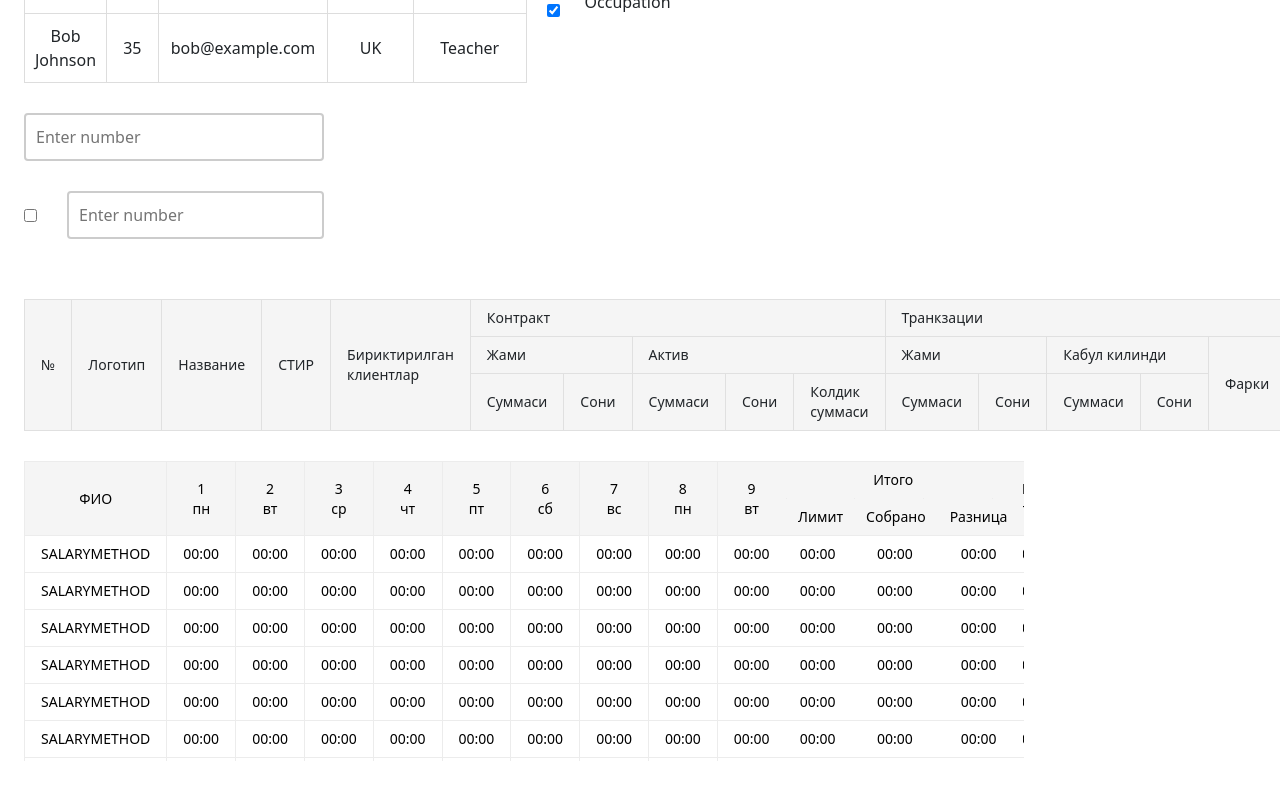
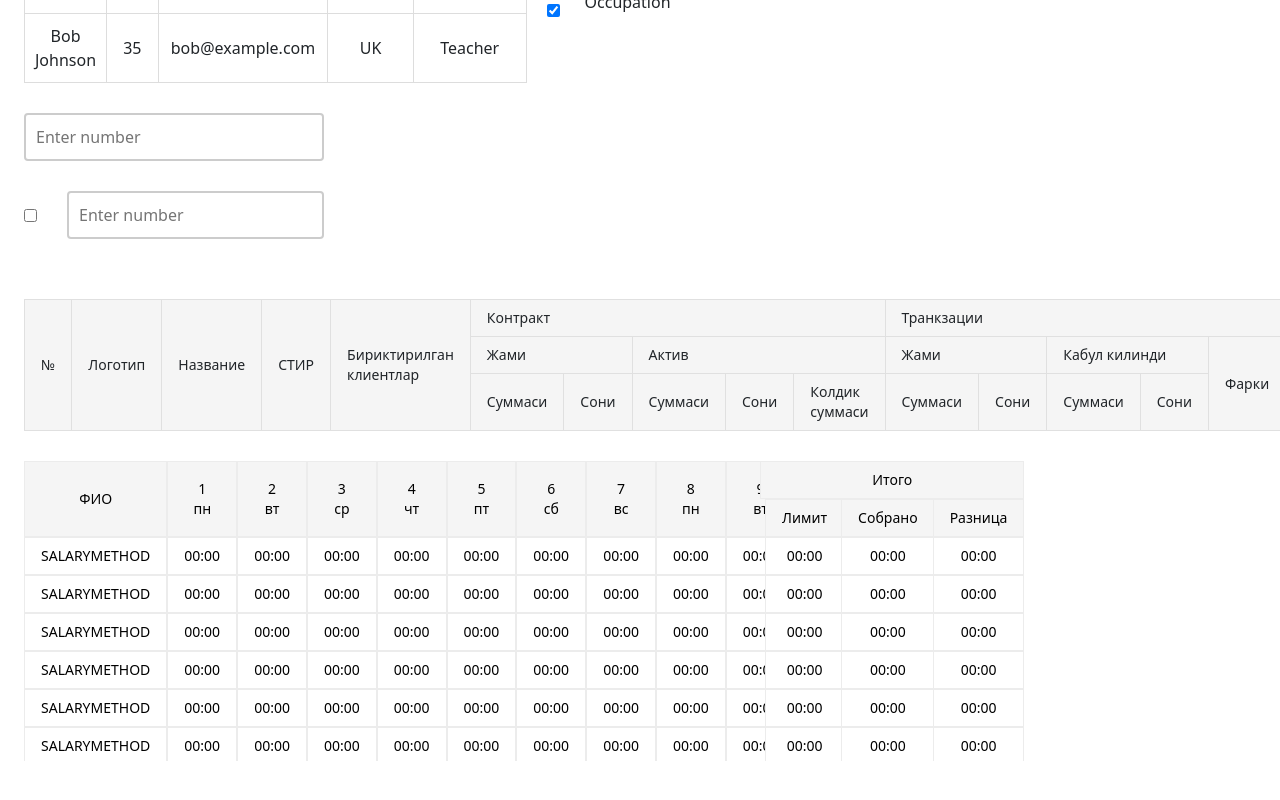
Before and after one commit to Azizbek7js/vue-app, a Vue app: page / in a window 1280 px wide. Shown: the part 272-1072 px from the top of the page. Built offline with nearby package versions, Linux system fonts and the light colour scheme; the HTML template or start-up script is replaced by a standard one.

Commit message:
fixed table

```diff
--- a/src/App.vue
+++ b/src/App.vue
@@ -73,10 +73,10 @@
       </table>
     </div>
     <div class="table-container-3">
-      <table class="position-sticky table-bordered">
-        <thead class="head-top">
-        <tr class="overall-row">
-          <th  rowspan="2" class="left">ФИО</th>
+      <table>
+        <thead :class="{'head-top': !modalOpen }">
+        <tr>
+          <th  rowspan="2" :class="{'left': !modalOpen }">ФИО</th>
           <th rowspan="3">
             <p class="mb-0 caption font-weight-bold">1</p>
             <p class="mb-0 caption">пн</p>
@@ -201,18 +201,18 @@
             <p class="mb-0 caption font-weight-bold">31</p>
             <p data-v-679060de="" class="mb-0 caption">пт</p>
           </th>
-          <th colspan="3" class="right">
+          <th colspan="3" :class="{'right': !modalOpen }" >
           Итого
         </th>
         </tr>
         <tr>
-          <th colspan="1" class="right" style="right: 164px; z-index: 9;">Лимит</th>
-          <th colspan="1" class="right " style="right: 82px; z-index: 9;">Собрано</th>
-          <th colspan="1" class="right" style="right: 0; z-index: 9;">Разница</th></tr>
+          <th colspan="1" :class="{'right': !modalOpen }" style="right: 180px; top: 0; z-index: 9;">Лимит</th>
+          <th colspan="1" :class="{'right': !modalOpen }"  style="right: 89px;top: 0; z-index: 9;">Собрано</th>
+          <th colspan="1" :class="{'right': !modalOpen }"  style="right: 0;top: 0; z-index: 9;">Разница</th></tr>
         </thead>
         <tbody>
         <tr class="overall-row">
-          <td class="left">SALARYMETHOD</td>
+          <td :class="{'left': !modalOpen }">SALARYMETHOD</td>
           <td>00:00</td>
           <td>00:00</td>
           <td>00:00</td>
@@ -244,12 +244,12 @@
           <td>00:00</td>
           <td>00:00</td>
           <td>00:00</td>
-          <td class="right" style="right:167px">00:00</td>
-          <td class="right" style="right:83px">00:00</td>
-          <td class="right" style="right:0">00:00</td>
+          <td :class="{'right': !modalOpen }" style="right:180px;top: 0;">00:00</td>
+          <td :class="{'right': !modalOpen }" style="right:89px ;top: 0;">00:00</td>
+          <td :class="{'right': !modalOpen }" style="right: 0;top: 0;">00:00</td>
         </tr>
         <tr class="overall-row">
-          <td class="left">SALARYMETHOD</td>
+          <td :class="{'left': !modalOpen }">SALARYMETHOD</td>
           <td>00:00</td>
           <td>00:00</td>
           <td>00:00</td>
@@ -281,12 +281,12 @@
           <td>00:00</td>
           <td>00:00</td>
           <td>00:00</td>
-          <td class="right" style="right:167px">00:00</td>
-          <td class="right" style="right:83px">00:00</td>
-          <td class="right" style="right:0">00:00</td>
+          <td :class="{'right': !modalOpen }" style="right:180px;top: 0;">00:00</td>
+          <td :class="{'right': !modalOpen }" style="right:89px ;top: 0;">00:00</td>
+          <td :class="{'right': !modalOpen }" style="right: 0;top: 0;">00:00</td>
         </tr>
         <tr class="overall-row">
-          <td class="left">SALARYMETHOD</td>
+          <td :class="{'left': !modalOpen }">SALARYMETHOD</td>
           <td>00:00</td>
           <td>00:00</td>
           <td>00:00</td>
@@ -318,12 +318,12 @@
           <td>00:00</td>
           <td>00:00</td>
           <td>00:00</td>
-          <td class="right" style="right:167px">00:00</td>
-          <td class="right" style="right:83px">00:00</td>
-          <td class="right" style="right:0">00:00</td>
+          <td :class="{'right': !modalOpen }" style="right:180px;top: 0;">00:00</td>
+          <td :class="{'right': !modalOpen }" style="right:89px ;top: 0;">00:00</td>
+          <td :class="{'right': !modalOpen }" style="right: 0;top: 0;">00:00</td>
         </tr>
         <tr class="overall-row">
-          <td class="left">SALARYMETHOD</td>
+          <td :class="{'left': !modalOpen }">SALARYMETHOD</td>
           <td>00:00</td>
           <td>00:00</td>
           <td>00:00</td>
@@ -355,12 +355,12 @@
           <td>00:00</td>
           <td>00:00</td>
           <td>00:00</td>
-          <td class="right" style="right:167px">00:00</td>
-          <td class="right" style="right:83px">00:00</td>
-          <td class="right" style="right:0">00:00</td>
+          <td :class="{'right': !modalOpen }" style="right:180px;top: 0;">00:00</td>
+          <td :class="{'right': !modalOpen }" style="right:89px ;top: 0;">00:00</td>
+          <td :class="{'right': !modalOpen }" style="right: 0;top: 0;">00:00</td>
         </tr>
         <tr class="overall-row">
-          <td class="left">SALARYMETHOD</td>
+          <td :class="{'left': !modalOpen }">SALARYMETHOD</td>
           <td>00:00</td>
           <td>00:00</td>
           <td>00:00</td>
@@ -392,12 +392,12 @@
           <td>00:00</td>
           <td>00:00</td>
           <td>00:00</td>
-          <td class="right" style="right:167px">00:00</td>
-          <td class="right" style="right:83px">00:00</td>
-          <td class="right" style="right:0">00:00</td>
+          <td :class="{'right': !modalOpen }" style="right:180px;top: 0;">00:00</td>
+          <td :class="{'right': !modalOpen }" style="right:89px ;top: 0;">00:00</td>
+          <td :class="{'right': !modalOpen }" style="right: 0;top: 0;">00:00</td>
         </tr>
         <tr class="overall-row">
-          <td class="left">SALARYMETHOD</td>
+          <td :class="{'left': !modalOpen }">SALARYMETHOD</td>
           <td>00:00</td>
           <td>00:00</td>
           <td>00:00</td>
@@ -429,12 +429,12 @@
           <td>00:00</td>
           <td>00:00</td>
           <td>00:00</td>
-          <td class="right" style="right:167px">00:00</td>
-          <td class="right" style="right:83px">00:00</td>
-          <td class="right" style="right:0">00:00</td>
+          <td :class="{'right': !modalOpen }" style="right:180px;top: 0;">00:00</td>
+          <td :class="{'right': !modalOpen }" style="right:89px ;top: 0;">00:00</td>
+          <td :class="{'right': !modalOpen }" style="right: 0;top: 0;">00:00</td>
         </tr>
         <tr class="overall-row">
-          <td class="left">SALARYMETHOD</td>
+          <td :class="{'left': !modalOpen }">SALARYMETHOD</td>
           <td>00:00</td>
           <td>00:00</td>
           <td>00:00</td>
@@ -466,12 +466,12 @@
           <td>00:00</td>
           <td>00:00</td>
           <td>00:00</td>
-          <td class="right" style="right:167px">00:00</td>
-          <td class="right" style="right:83px">00:00</td>
-          <td class="right" style="right:0">00:00</td>
+          <td :class="{'right': !modalOpen }" style="right:180px;top: 0;">00:00</td>
+          <td :class="{'right': !modalOpen }" style="right:89px ;top: 0;">00:00</td>
+          <td :class="{'right': !modalOpen }" style="right: 0;top: 0;">00:00</td>
         </tr>
         <tr class="overall-row">
-          <td class="left">SALARYMETHOD</td>
+          <td :class="{'left': !modalOpen }">SALARYMETHOD</td>
           <td>00:00</td>
           <td>00:00</td>
           <td>00:00</td>
@@ -503,12 +503,12 @@
           <td>00:00</td>
           <td>00:00</td>
           <td>00:00</td>
-          <td class="right" style="right:167px">00:00</td>
-          <td class="right" style="right:83px">00:00</td>
-          <td class="right" style="right:0">00:00</td>
+          <td :class="{'right': !modalOpen }" style="right:180px;top: 0;">00:00</td>
+          <td :class="{'right': !modalOpen }" style="right:89px ;top: 0;">00:00</td>
+          <td :class="{'right': !modalOpen }" style="right: 0;top: 0;">00:00</td>
         </tr>
         <tr class="overall-row">
-          <td class="left">SALARYMETHOD</td>
+          <td :class="{'left': !modalOpen }">SALARYMETHOD</td>
           <td>00:00</td>
           <td>00:00</td>
           <td>00:00</td>
@@ -540,12 +540,12 @@
           <td>00:00</td>
           <td>00:00</td>
           <td>00:00</td>
-          <td class="right" style="right:167px">00:00</td>
-          <td class="right" style="right:83px">00:00</td>
-          <td class="right" style="right:0">00:00</td>
+          <td :class="{'right': !modalOpen }" style="right:180px;top: 0;">00:00</td>
+          <td :class="{'right': !modalOpen }" style="right:89px ;top: 0;">00:00</td>
+          <td :class="{'right': !modalOpen }" style="right: 0;top: 0;">00:00</td>
         </tr>
         <tr class="overall-row">
-          <td class="left">SALARYMETHOD</td>
+          <td :class="{'left': !modalOpen }">SALARYMETHOD</td>
           <td>00:00</td>
           <td>00:00</td>
           <td>00:00</td>
@@ -577,9 +577,9 @@
           <td>00:00</td>
           <td>00:00</td>
           <td>00:00</td>
-          <td class="right" style="right:167px">00:00</td>
-          <td class="right" style="right:83px">00:00</td>
-          <td class="right" style="right:0">00:00</td>
+          <td :class="{'right': !modalOpen }" style="right:180px;top: 0;">00:00</td>
+          <td :class="{'right': !modalOpen }" style="right:89px ;top: 0;">00:00</td>
+          <td :class="{'right': !modalOpen }" style="right: 0;top: 0;">00:00</td>
         </tr>
         </tbody>
       </table>
@@ -741,10 +741,8 @@ export default {
   height: 300px;
   overflow-y: auto;
   margin-bottom: 100px;
-
   .left{
     position: sticky;
-    top: 0;
     left: 0;
     z-index: 9;
   }
@@ -760,11 +758,14 @@ export default {
     z-index: 9;
   }
   table{
+    border-collapse: separate !important;
+    border-spacing: 0;
     border-radius: 4px;
+    white-space: nowrap;
+    tbody {
         tr {
-      th {
-        position: sticky;
-        background-color: #f5f5f5 !important;
+          td {
+            background-color: #ffffff !important;
             border: 1px solid #ececec;
             padding: 8px 16px;
             text-align: center !important;
@@ -773,8 +774,17 @@ export default {
             line-height: 20px;
             color: #000000;
           }
+
+          &:hover {
             td {
-        background-color: #ffffff !important;
+              background-color: aliceblue;
+            }
+          }
+        }
+      }
+    tr {
+      th {
+        background-color: #f5f5f5 !important;
         border: 1px solid #ececec;
         padding: 8px 16px;
         text-align: center !important;
@@ -826,7 +836,7 @@ table.bordered td {
 }
 
 .modal-content {
-  z-index: 2;
+  z-index: 15;
   width: 80%;
   max-width: 600px;
   background-color: white;
```
Lines whose indentation alone changed are shown as unchanged.
